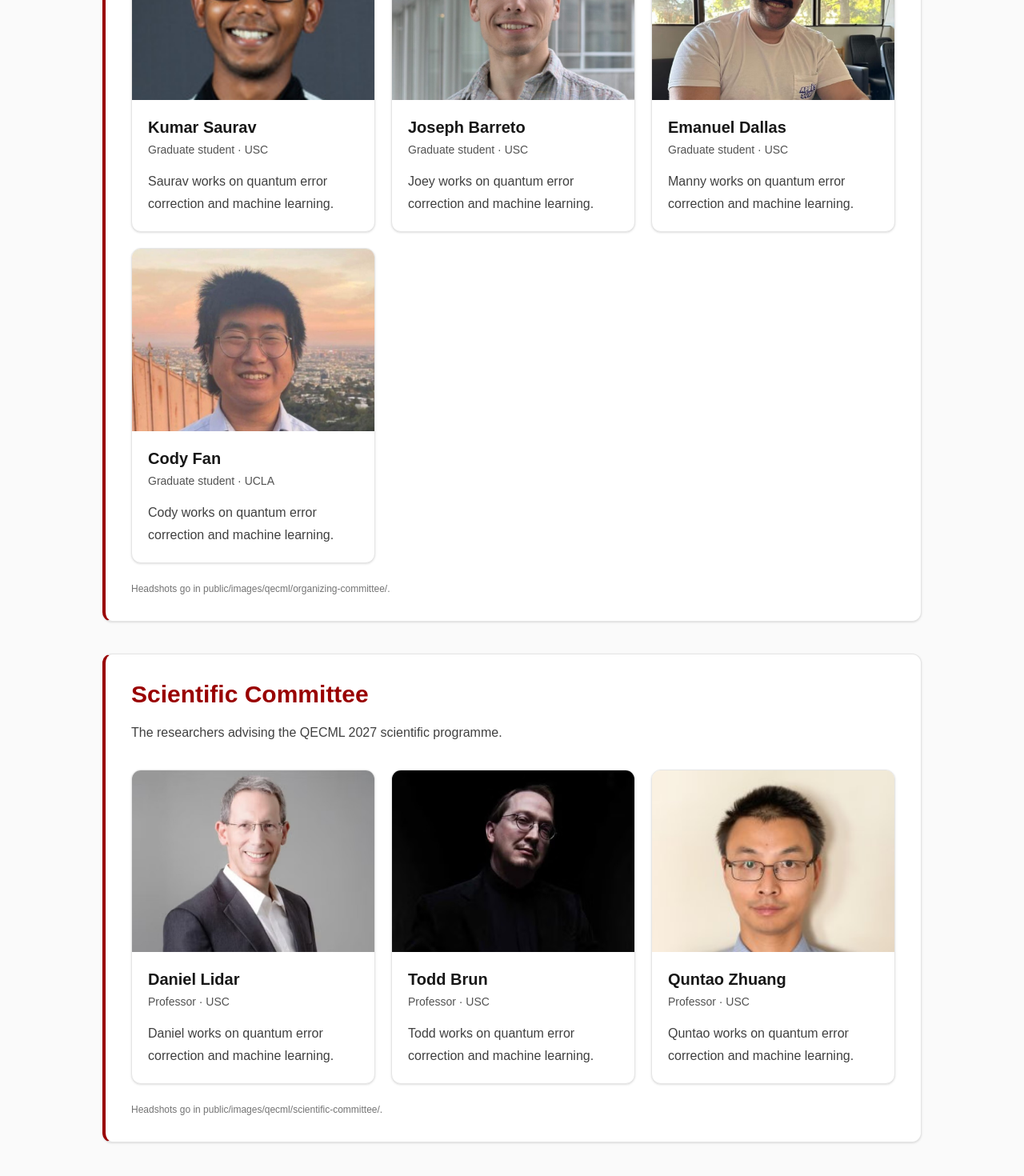
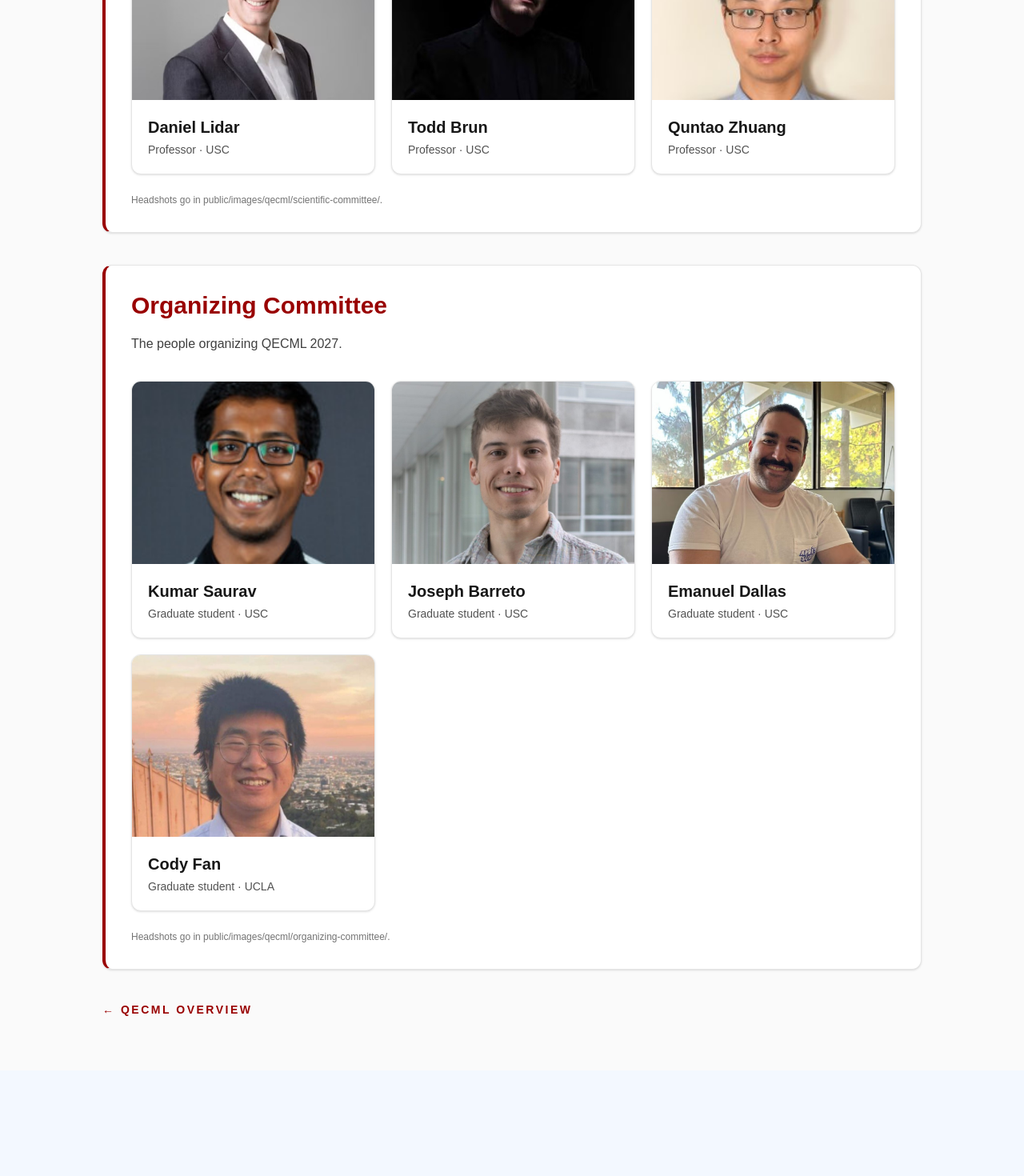
Before and after one commit to qcsa-at-ucla/qcsa, a Next.js app: page /qecml/team in a window 1280 px wide. Shown: the part 500-1970 px from the top of the page at 80% size. After the commit the page ends 1838 px from the top, so only its background shows below. Built offline with nearby package versions, Linux system fonts and the light colour scheme; a web font is replaced by a local one.

Commit message:
updated images

```diff
--- a/src/app/globals.css
+++ b/src/app/globals.css
@@ -74,6 +74,22 @@ body {
   overflow-x: hidden;
 }
 
+.committee-bio-scroll {
+  scrollbar-color: rgb(255 255 255 / 55%) transparent;
+  scrollbar-width: thin;
+}
+
+.committee-bio-scroll::-webkit-scrollbar {
+  width: 8px;
+}
+
+.committee-bio-scroll::-webkit-scrollbar-thumb {
+  border: 2px solid transparent;
+  border-radius: 9999px;
+  background: rgb(255 255 255 / 55%);
+  background-clip: padding-box;
+}
+
 /* Ensure any element without an explicit font uses the global font */
 * {
   font-family: inherit;
--- a/src/app/qecml/page.tsx
+++ b/src/app/qecml/page.tsx
@@ -13,25 +13,20 @@ export default function QECMLPage() {
     <>
       <main
         id="main-content"
-        className="relative overflow-hidden bg-[#990000] text-white"
+        className="relative overflow-hidden text-white"
       >
+        <Image
+          src="/images/qecml/misc/landscape.jpeg"
+          alt=""
+          fill
+          priority
+          sizes="100vw"
+          className="object-cover"
+          style={{ objectPosition: "center 15%" }}
+        />
         <div
           aria-hidden="true"
-          className="absolute inset-0 opacity-30"
-          style={{
-            background:
-              "radial-gradient(circle at 15% 20%, rgba(255,204,0,0.28), transparent 28%), radial-gradient(circle at 85% 80%, rgba(255,204,0,0.18), transparent 30%)",
-          }}
-        />
-
-        <div
-          aria-hidden="true"
-          className="absolute -left-40 top-1/2 h-96 w-96 -translate-y-1/2 rounded-full border border-[#FFCC00]/30"
-        />
-
-        <div
-          aria-hidden="true"
-          className="absolute -right-24 top-20 h-72 w-72 rounded-full border border-[#FFCC00]/20"
+          className="absolute inset-0 bg-neutral-950/45"
         />
 
         <nav className="relative z-10 flex items-center justify-between py-4 pl-20 pr-6 sm:pl-24 sm:pr-10 lg:pl-28 lg:pr-16">
--- a/src/app/qecml/team/committee-members.ts
+++ b/src/app/qecml/team/committee-members.ts
@@ -16,9 +16,9 @@ export const organizingCommittee: CommitteeMember[] = [
     name: "Kumar Saurav",
     role: "Graduate student",
     affiliation: "USC",
-    bio: "Saurav works on quantum error correction and machine learning.",
+    bio: "Saurav joined Prof. Lidar’s group in 2023 under the ECE PhD program and is a Viterbi Graduate Fellowship recipient. Prior to USC, Saurav completed his Bachelor’s degree with Honors in Computer Science from IIT Bombay finishing a bachelor’s thesis in the research area of Natural Language Processing, following which worked as a Software Engineer at Google for 2.5 years. His current research interests mainly include quantum control and quantum error correction.",
     headshot: "/images/qecml/organizing-committee/ksaurav.jpeg",
-    hyperlink: "",
+    hyperlink: "https://www.linkedin.com/in/krsaurav/",
     headshotPositionY: 50,
   },
     {
@@ -26,9 +26,9 @@ export const organizingCommittee: CommitteeMember[] = [
     name: "Joseph Barreto",
     role: "Graduate student",
     affiliation: "USC",
-    bio: "Joey works on quantum error correction and machine learning.",
+    bio: "Joseph (Joey) Barreto joined Prof. Lidar’s group in 2023 as part of the physics PhD program. Prior to USC, he completed a master’s degree in quantum computing at TU Delft in the Netherlands (2021) under the supervision of Prof. Johannes Borregaard. He has also worked at Bleximo Corp., a startup focusing on hardware design for superconducting qubits, and at NASA’s Quantum AI Lab, on topics in quantum algorithms and open systems. He holds bachelor degrees in physics and computer science from UC Berkeley (2017), where he worked on experimental condensed-matter physics in the group of Prof. Alex Zettl. His current interests lie at the intersection of quantum error correction, open systems, and novel qubits/gates, with an emphasis on pratical QEC schemes for near-term devices.",
     headshot: "/images/qecml/organizing-committee/jbarreto.jpeg",
-    hyperlink: "",
+    hyperlink: "https://www.linkedin.com/in/joey-barreto/",
     headshotPositionY: 0,
   },
     {
@@ -38,7 +38,7 @@ export const organizingCommittee: CommitteeMember[] = [
     affiliation: "USC",
     bio: "Manny works on quantum error correction and machine learning.",
     headshot: "/images/qecml/organizing-committee/edallas.jpg",
-    hyperlink: "",
+    hyperlink: "https://www.linkedin.com/in/emanuel-dallas-3a6a23138/",
     headshotPositionY: 25,
   },
   {
@@ -46,11 +46,21 @@ export const organizingCommittee: CommitteeMember[] = [
     name: "Cody Fan",
     role: "Graduate student",
     affiliation: "UCLA",
-    bio: "Cody works on quantum error correction and machine learning.",
+    bio: "Cody received a double Bachelor of Science in Electrical Engineering and Physics from UCLA and a Masters of Science in Electrical Engineering from UCLA with a Distinguished Masters Thesis Award. He is currently pursuing a PhD at the Mesoscopic Optics and Quantum Electronics Lab as an NSF Graduate Research Fellow. Currently, his main research focus is on superconducting bosonic qubits and silicon color centers. Before starting graduate school, he interned at Stanford Research Institute as a Quantum Machine Learning Intern. In his free time, he enjoys producing music, cooking, fashion, and raving.",
     headshot: "/images/qecml/organizing-committee/cfan.png",
-    hyperlink: "",
+    hyperlink: "https://www.linkedin.com/in/cody-fan-09717a167/",
     headshotPositionY: 35,
   },
+  // {
+  //   id: "dibyesh-ganguly",
+  //   name: "Dibyesh Ganguly",
+  //   role: "Undergraduate student",
+  //   affiliation: "UCLA",
+  //   bio: "Dibyesh works on quantum error correction and machine learning.",
+  //   headshot: "/images/qecml/organizing-committee/dganguly.jpg",
+  //   hyperlink: "",
+  //   headshotPositionY: 35,
+  // },
 ];
 
 export const scientificCommittee: CommitteeMember[] = [
@@ -59,9 +69,9 @@ export const scientificCommittee: CommitteeMember[] = [
     name: "Daniel Lidar",
     role: "Professor",
     affiliation: "USC",
-    bio: "Daniel works on quantum error correction and machine learning.",
+    bio: "Lidar's research focuses on quantum information processing, with a particular emphasis on quantum computation and quantum computers. His recent work spans quantum error correction, open quantum systems, quantum algorithms, quantum control, superconducting qubits, quantum phase transitions, adiabatic quantum computation, quantum annealing, and quantum machine learning.",
     headshot: "/images/qecml/scientific-committee/dlidar.jpg",
-    hyperlink: "",
+    hyperlink: "https://viterbi.usc.edu/directory/faculty/Lidar/Daniel",
     headshotPositionY: 50,
   },
     {
@@ -69,9 +79,9 @@ export const scientificCommittee: CommitteeMember[] = [
     name: "Todd Brun",
     role: "Professor",
     affiliation: "USC",
-    bio: "Todd works on quantum error correction and machine learning.",
+    bio: "Brun works in the areas of quantum computation and quantum information theory. He is especially interested in quantum open systems, decoherence, and the effects of environmental noise on quantum information processing and quantum error correction. He has done recent work on fault-tolerant quantum computation, entanglement-assisted quantum error-correcting codes, quantum walks, continuous measurements and quantum control, orbital angular momentum of photons, weak measurements, quantum mechanics with closed timelike curves, and the arrow of time.",
     headshot: "/images/qecml/scientific-committee/tbrun.jpg",
-    hyperlink: "",
+    hyperlink: "https://viterbi.usc.edu/directory/faculty/Brun/Todd",
     headshotPositionY:0,
   },
   {
@@ -79,9 +89,9 @@ export const scientificCommittee: CommitteeMember[] = [
     name: "Quntao Zhuang",
     role: "Professor",
     affiliation: "USC",
-    bio: "Quntao works on quantum error correction and machine learning.",
+    bio: "Zhuang's research focuses on quantum engineering with optical systems with applications in sensing, communication and computing.",
     headshot: "/images/qecml/scientific-committee/qzhuang.jpeg",
-    hyperlink: "",
+    hyperlink: "https://viterbi.usc.edu/directory/faculty/Zhuang/Quntao",
     headshotPositionY:0,
   }
 ];
--- /dev/null
+++ b/src/app/qecml/team/member-card.tsx
@@ -0,0 +1,62 @@
+import type { CommitteeMember } from "./committee-members";
+
+export default function MemberCard({ member }: { member: CommitteeMember }) {
+  const headshot = member.headshot ? (
+    // eslint-disable-next-line @next/next/no-img-element
+    <img
+      src={member.headshot}
+      alt={`Portrait of ${member.name}`}
+      className="h-full w-full object-cover"
+      style={{ objectPosition: `center ${member.headshotPositionY ?? 0}%` }}
+    />
+  ) : null;
+
+  return (
+    <article className="overflow-hidden rounded-xl border border-neutral-200 bg-white shadow-sm">
+      {member.headshot ? (
+        <div className="group/photo relative aspect-[4/3] w-full overflow-hidden bg-neutral-100">
+          {headshot}
+          <div className="committee-bio-scroll pointer-events-none absolute inset-0 overflow-y-auto overscroll-contain bg-neutral-950/95 p-5 opacity-0 transition-opacity duration-200 group-hover/photo:pointer-events-auto group-hover/photo:opacity-100 motion-reduce:transition-none">
+            <p className="leading-7 text-white">{member.bio}</p>
+          </div>
+        </div>
+      ) : (
+        <div
+          aria-hidden="true"
+          className="group/photo relative flex aspect-[4/3] items-center justify-center overflow-hidden bg-neutral-100 text-5xl font-bold text-neutral-500"
+        >
+          {member.name.slice(0, 1)}
+          <div className="committee-bio-scroll pointer-events-none absolute inset-0 overflow-y-auto overscroll-contain bg-neutral-950/95 p-5 text-base font-normal opacity-0 transition-opacity duration-200 group-hover/photo:pointer-events-auto group-hover/photo:opacity-100 motion-reduce:transition-none">
+            <p className="leading-7 text-white">{member.bio}</p>
+          </div>
+        </div>
+      )}
+      <div className="p-5">
+        {member.hyperlink ? (
+          <a
+            href={member.hyperlink}
+            target="_blank"
+            rel="noreferrer"
+            className="block rounded-sm focus-visible:outline focus-visible:outline-2 focus-visible:outline-offset-2 focus-visible:outline-[#990000]"
+          >
+            <h3 className="text-xl font-bold text-neutral-900 hover:underline">{member.name}</h3>
+            {(member.role || member.affiliation) && (
+              <p className="mt-1 text-sm text-neutral-600">
+                {[member.role, member.affiliation].filter(Boolean).join(" · ")}
+              </p>
+            )}
+          </a>
+        ) : (
+          <>
+            <h3 className="text-xl font-bold text-neutral-900">{member.name}</h3>
+            {(member.role || member.affiliation) && (
+              <p className="mt-1 text-sm text-neutral-600">
+                {[member.role, member.affiliation].filter(Boolean).join(" · ")}
+              </p>
+            )}
+          </>
+        )}
+      </div>
+    </article>
+  );
+}
--- a/src/app/qecml/team/page.tsx
+++ b/src/app/qecml/team/page.tsx
@@ -3,8 +3,8 @@ import Link from "next/link";
 import {
   organizingCommittee,
   scientificCommittee,
-  type CommitteeMember,
 } from "./committee-members";
+import MemberCard from "./member-card";
 
 export const metadata: Metadata = {
   title: "Team | QECML 2027",
@@ -12,68 +12,18 @@ export const metadata: Metadata = {
 
 const committees = [
   {
+    title: "Scientific Committee",
+    description: "The researchers advising the QECML 2027 scientific programme.",
+    members: scientificCommittee,
+    imageFolder: "scientific-committee",
+  },
+  {
     title: "Organizing Committee",
     description: "The people organizing QECML 2027.",
     members: organizingCommittee,
     imageFolder: "organizing-committee",
   },
-  {
-    title: "Scientific Committee",
-    description: "The researchers advising the QECML 2027 scientific programme.",
-    members: scientificCommittee,
-    imageFolder: "scientific-committee",
-  },
 ];
-
-function MemberCard({ member }: { member: CommitteeMember }) {
-  const headshot = member.headshot ? (
-    // eslint-disable-next-line @next/next/no-img-element
-    <img
-      src={member.headshot}
-      alt={`Portrait of ${member.name}`}
-      className="h-full w-full object-cover"
-      style={{ objectPosition: `center ${member.headshotPositionY ?? 0}%` }}
-    />
-  ) : null;
-
-  return (
-    <article className="overflow-hidden rounded-xl border border-neutral-200 bg-white shadow-sm">
-      {member.headshot ? (
-        <div className="aspect-[4/3] w-full overflow-hidden bg-neutral-100">
-          {member.hyperlink ? (
-            <a
-              href={member.hyperlink}
-              target="_blank"
-              rel="noreferrer"
-              aria-label={`Visit ${member.name}'s profile`}
-              className="block h-full w-full"
-            >
-              {headshot}
-            </a>
-          ) : (
-            headshot
-          )}
-        </div>
-      ) : (
-        <div
-          aria-hidden="true"
-          className="flex aspect-[4/3] items-center justify-center bg-neutral-100 text-5xl font-bold text-neutral-500"
-        >
-          {member.name.slice(0, 1)}
-        </div>
-      )}
-      <div className="p-5">
-        <h3 className="text-xl font-bold text-neutral-900">{member.name}</h3>
-        {(member.role || member.affiliation) && (
-          <p className="mt-1 text-sm text-neutral-600">
-            {[member.role, member.affiliation].filter(Boolean).join(" · ")}
-          </p>
-        )}
-        <p className="mt-4 leading-7 text-neutral-700">{member.bio}</p>
-      </div>
-    </article>
-  );
-}
 
 export default function QECMLTeamPage() {
   return (
```
Also changed, not shown: public/images/qecml/organizing-committee/dganguly.jpg (added), 1 other file (tests, documents, lock files or other folders).
